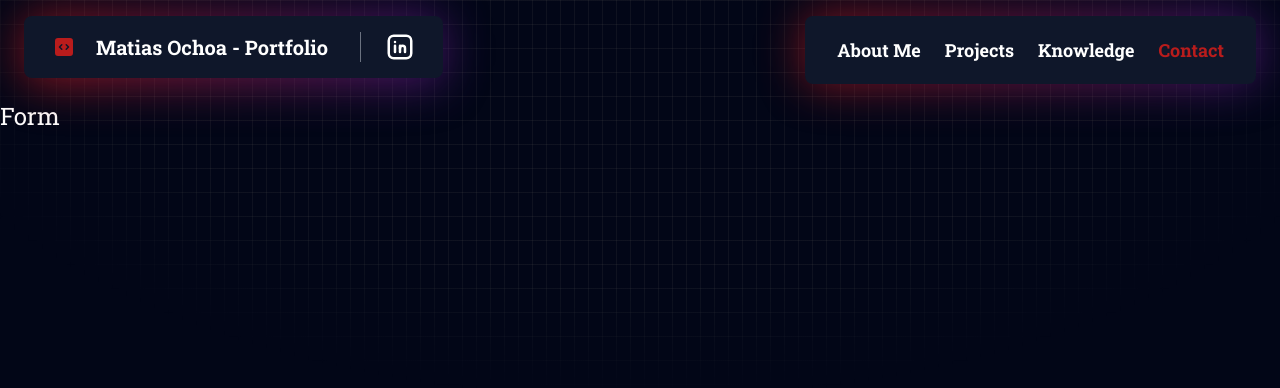
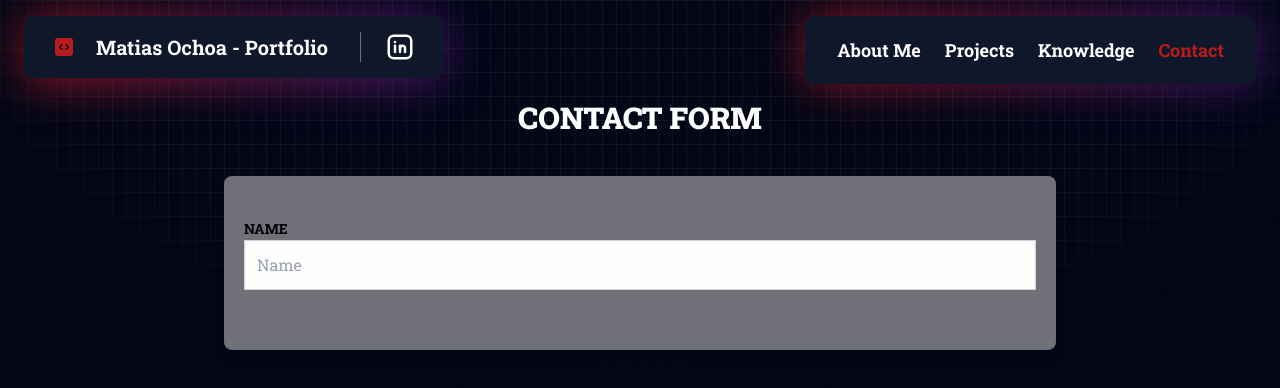
Before and after one commit to matiochoa1/personal-website-react, a React (Vite) app: page /portfolio/contact in a window 1280 px wide. Shown: the top 388 px of the page. Built offline with nearby package versions, Linux system fonts and the light colour scheme; what tailwind-gradient-mask-image would draw is missing.

Commit message:
Including form - Matias

```diff
--- a/package.json
+++ b/package.json
@@ -17,6 +17,7 @@
     "postcss": "^8.4.47",
     "react": "^18.3.1",
     "react-dom": "^18.3.1",
+    "react-hook-form": "^7.53.0",
     "react-router-dom": "^6.26.2",
     "tailwind-gradient-mask-image": "^1.2.0",
     "tailwindcss": "^3.4.12",
--- a/src/pages/Contact.tsx
+++ b/src/pages/Contact.tsx
@@ -1,7 +1,26 @@
 export default function Contact() {
   return (
     <>
-      <h1 className="text-2xl text-white">Form</h1>
+      <div className="container mx-auto ">
+        <h2 className="mb-10 text-3xl font-black text-center text-white uppercase">
+          Contact Form
+        </h2>
+
+        <form className="px-5 py-10 mx-56 mb-10 rounded-lg shadow-lg bg-zinc-500">
+          <div className="mb-5">
+            <label htmlFor="name" className="text-sm font-bold uppercase">
+              Name
+            </label>
+
+            <input
+              type="text"
+              id="name"
+              className="w-full p-3 border border-gray-300"
+              placeholder="Name"
+            />
+          </div>
+        </form>
+      </div>
     </>
   );
 }
```
Also changed, not shown: 1 other file (tests, documents, lock files or other folders).
